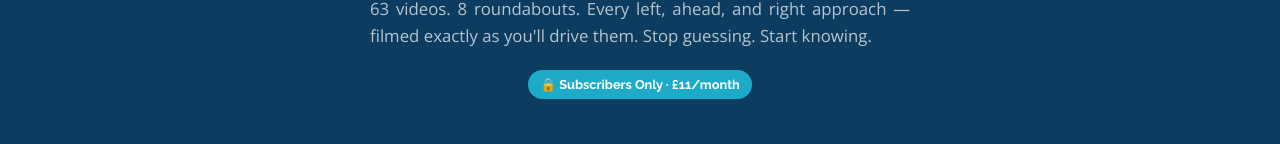
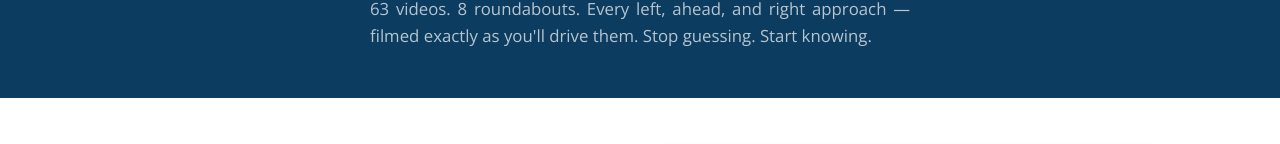
Before and after one commit to mikehinton-wq/mods-website, a React (Vite) app: page /members in a window 1280 px wide. Shown: the part 260-404 px from the top of the page. Built offline with nearby package versions, Linux system fonts and the light colour scheme.

Commit message:
Update site

```diff
--- a/src/pages/Members.jsx
+++ b/src/pages/Members.jsx
@@ -178,7 +178,6 @@ export default function Members() {
         <div style={s.heroTag}>Members Area</div>
         <h1 style={s.h1}>Know Every Roundabout Before Your Test Day.</h1>
         <p style={s.heroSub}>63 videos. 8 roundabouts. Every left, ahead, and right approach — filmed exactly as you'll drive them. Stop guessing. Start knowing.</p>
-        <div style={s.badge}>🔒 Subscribers Only · £11/month</div>
       </header>
 
       <main style={s.page}>
```
